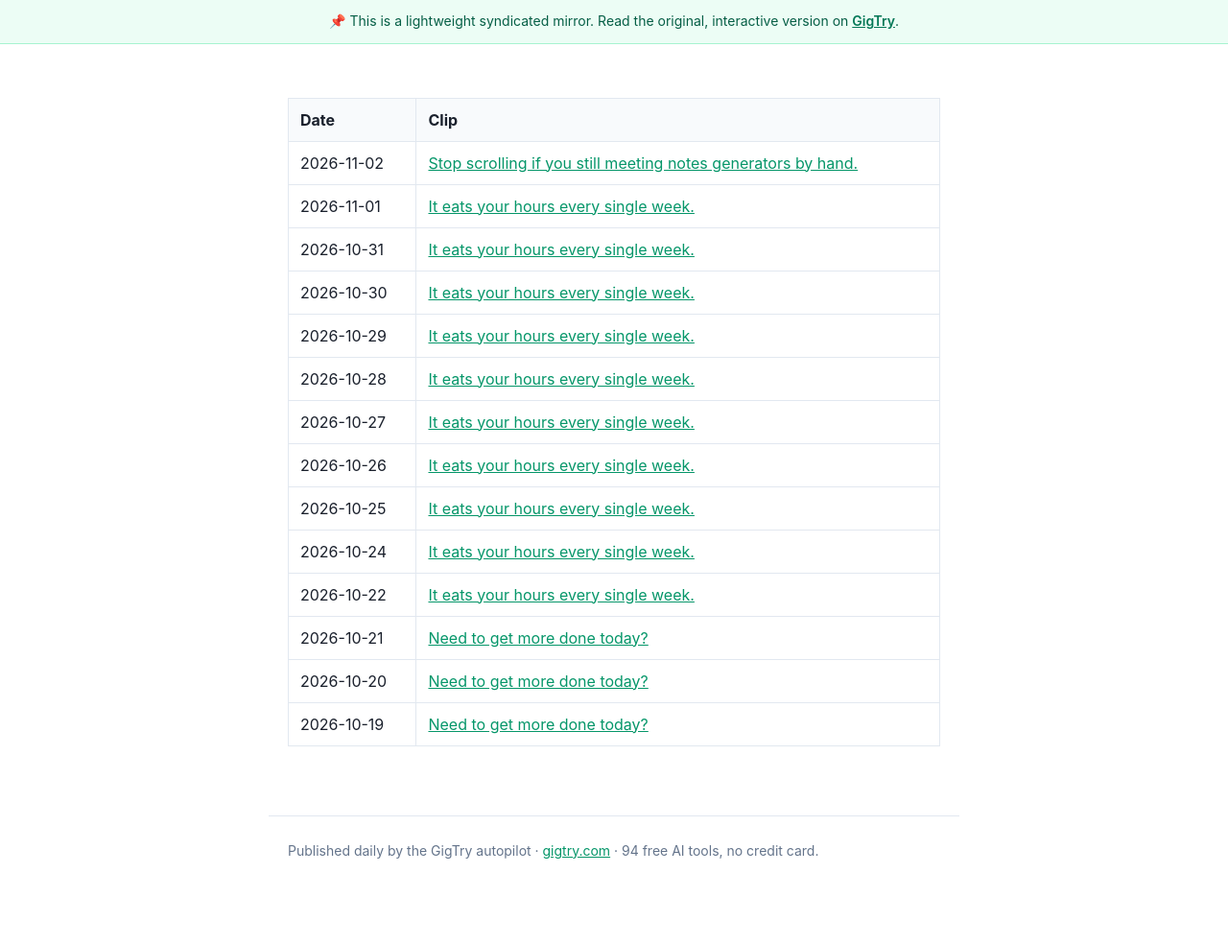
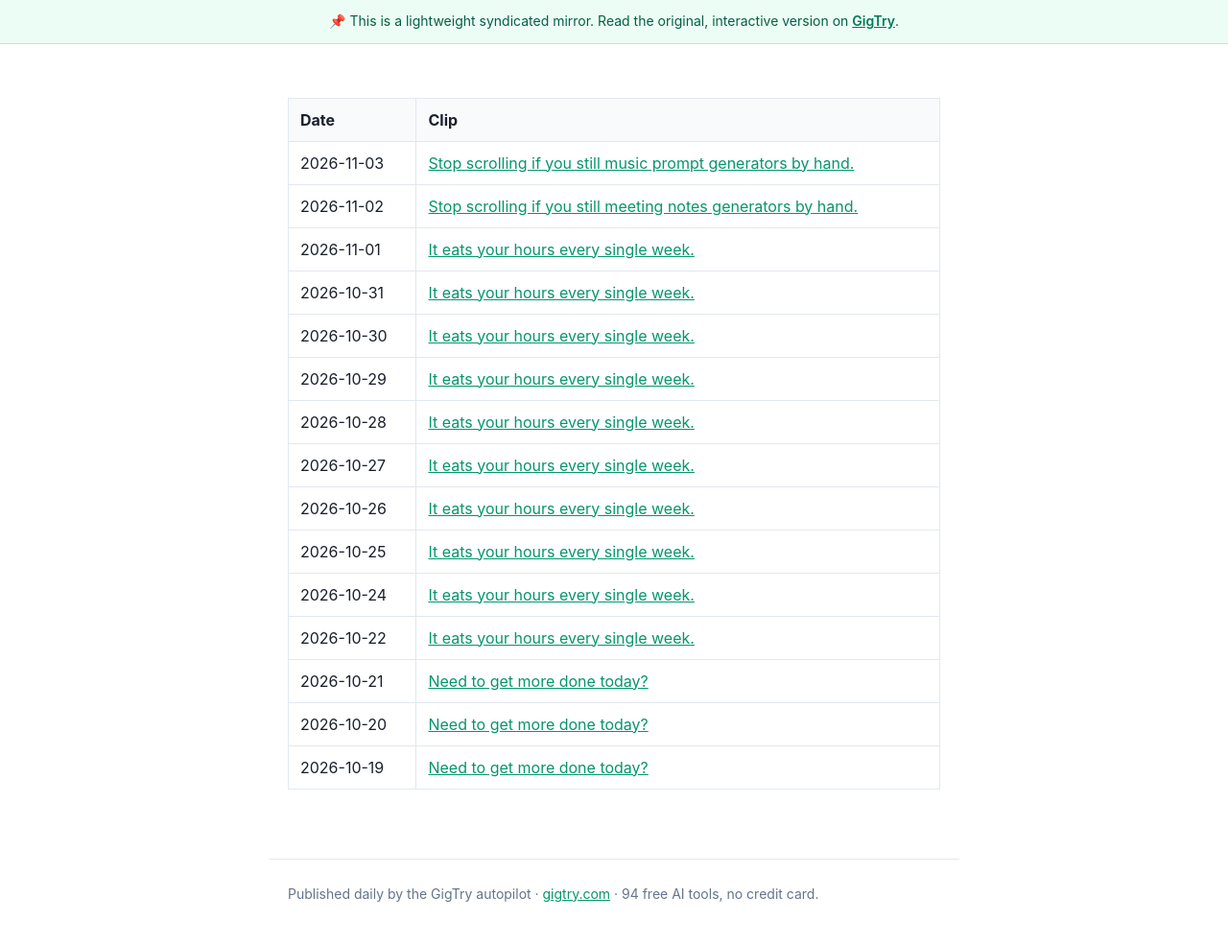
Before and after one commit to gigtryinfo-dev/gigtry-public, a Jekyll site: the page built from posts/clips/index.md, in a window 1280 px wide. Shown: the whole page at 96% size. Built offline with Jekyll 4.4.1, drawn with Linux system fonts in a browser that asks for light colours; before the commit the page ends 939 px from its top, so only the background shows below that.

Commit message:
clips index: 2026-11-03

```diff
--- a/posts/clips/index.md
+++ b/posts/clips/index.md
@@ -7,6 +7,7 @@ mirror: gigtry-public
 
 | Date | Clip |
 |------|------|
+| 2026-11-03 | [Stop scrolling if you still music prompt generators by hand.](https://gigtryinfo-dev.github.io/gigtry-public/posts/clips/2026-11-03-clip-1.html) |
 | 2026-11-02 | [Stop scrolling if you still meeting notes generators by hand.](https://gigtryinfo-dev.github.io/gigtry-public/posts/clips/2026-11-02-clip-1.html) |
 | 2026-11-01 | [It eats your hours every single week.](https://gigtryinfo-dev.github.io/gigtry-public/posts/clips/2026-11-01-clip-1.html) |
 | 2026-10-31 | [It eats your hours every single week.](https://gigtryinfo-dev.github.io/gigtry-public/posts/clips/2026-10-31-clip-1.html) |
```
